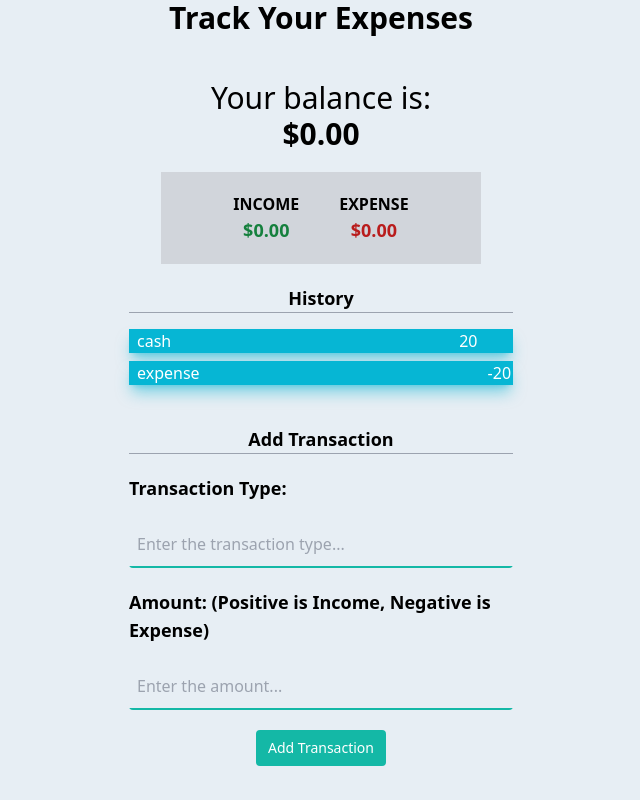
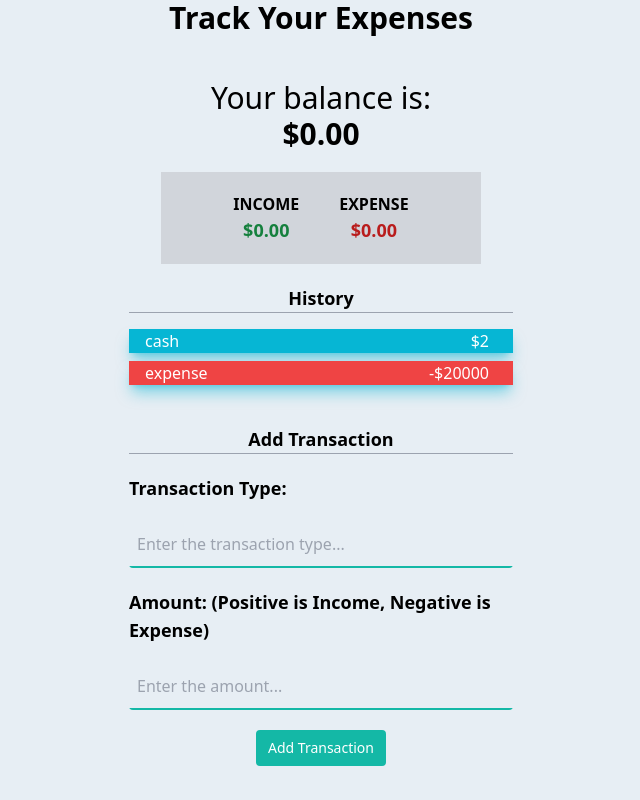
Before and after one commit to MoeMoeee/expense-tracker, a React (Create React App) app: page / in a window 1280 px wide. Shown: the whole page, without its empty margins (319-959 px from the left). Built offline with nearby package versions, Linux system fonts and the light colour scheme.

Commit message:
fix history components to display different colors with different price

```diff
--- a/src/assets/main.css
+++ b/src/assets/main.css
@@ -493,6 +493,12 @@ video {
 .mb-2 {
   margin-bottom: 0.5rem;
 }
+.ml-auto {
+  margin-left: auto;
+}
+.mr-6 {
+  margin-right: 1.5rem;
+}
 .mb-4 {
   margin-bottom: 1rem;
 }
@@ -587,6 +593,10 @@ video {
   --tw-bg-opacity: 1;
   background-color: rgb(6 182 212 / var(--tw-bg-opacity));
 }
+.bg-red-500 {
+  --tw-bg-opacity: 1;
+  background-color: rgb(239 68 68 / var(--tw-bg-opacity));
+}
 .p-5 {
   padding: 1.25rem;
 }
@@ -602,11 +612,8 @@ video {
   padding-left: 0.5rem;
   padding-right: 0.5rem;
 }
-.pl-2 {
-  padding-left: 0.5rem;
-}
-.pl-72 {
-  padding-left: 18rem;
+.pl-4 {
+  padding-left: 1rem;
 }
 .text-center {
   text-align: center;
--- a/src/components/Transaction.js
+++ b/src/components/Transaction.js
@@ -1,11 +1,19 @@
 import React from 'react'
 
 export const Transaction = ({transaction}) => {
-  return (
-    <div>
-        <div className='mb-2 pl-2 flex grow  text-white font-medium border-2 border-none bg-cyan-500 shadow-lg shadow-cyan-500/50'>{transaction.text}
-        <span className='pl-72'>{transaction.amount}</span>
-        </div>
+  if (transaction.amount > 0) {
+    return (
+      <div className='mb-2 pl-4 flex grow  text-white font-medium border-2 border-none bg-cyan-500 shadow-lg shadow-cyan-500/50'>{transaction.text}
+        <span className='ml-auto mr-6'>${transaction.amount}</span>
+      </div>
+    )
+  }
+
+  else {
+    return (
+    <div className='mb-2 pl-4 flex grow  text-white font-medium border-2 border-none bg-red-500 shadow-lg shadow-cyan-500/50'>{transaction.text}
+      <span className='ml-auto mr-6'>-${-transaction.amount}</span>
     </div>
-  )
+    )
+  }
 }
--- a/src/context/GlobalState.js
+++ b/src/context/GlobalState.js
@@ -3,8 +3,8 @@ import AppReducer from "./AppReducer";
 
 const initialState = {
     transactions: [
-    {id: 1, text: 'cash', amount: 20 },
-    {id: 2, text: 'expense', amount:-20 }
+    {id: 1, text: 'cash', amount: 2 },
+    {id: 2, text: 'expense', amount:-20000 }
     ]
 }
 
```
